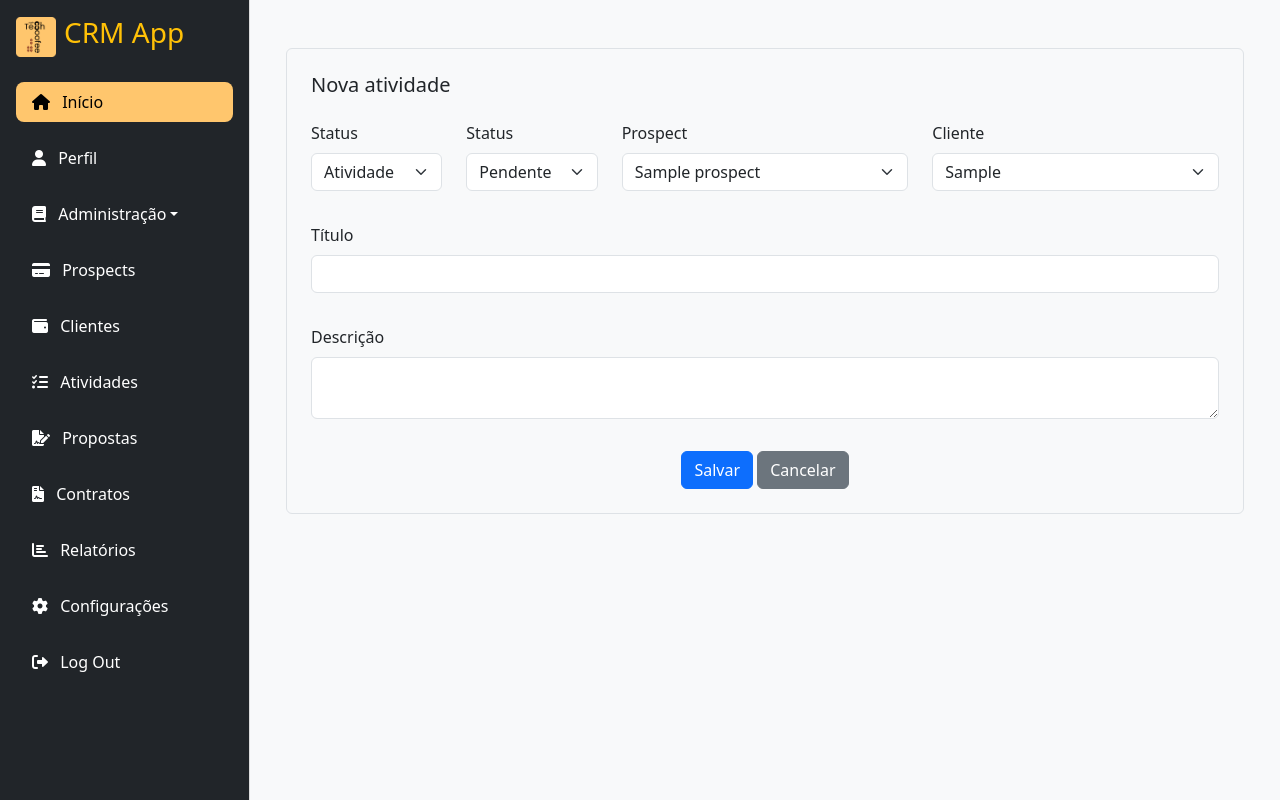
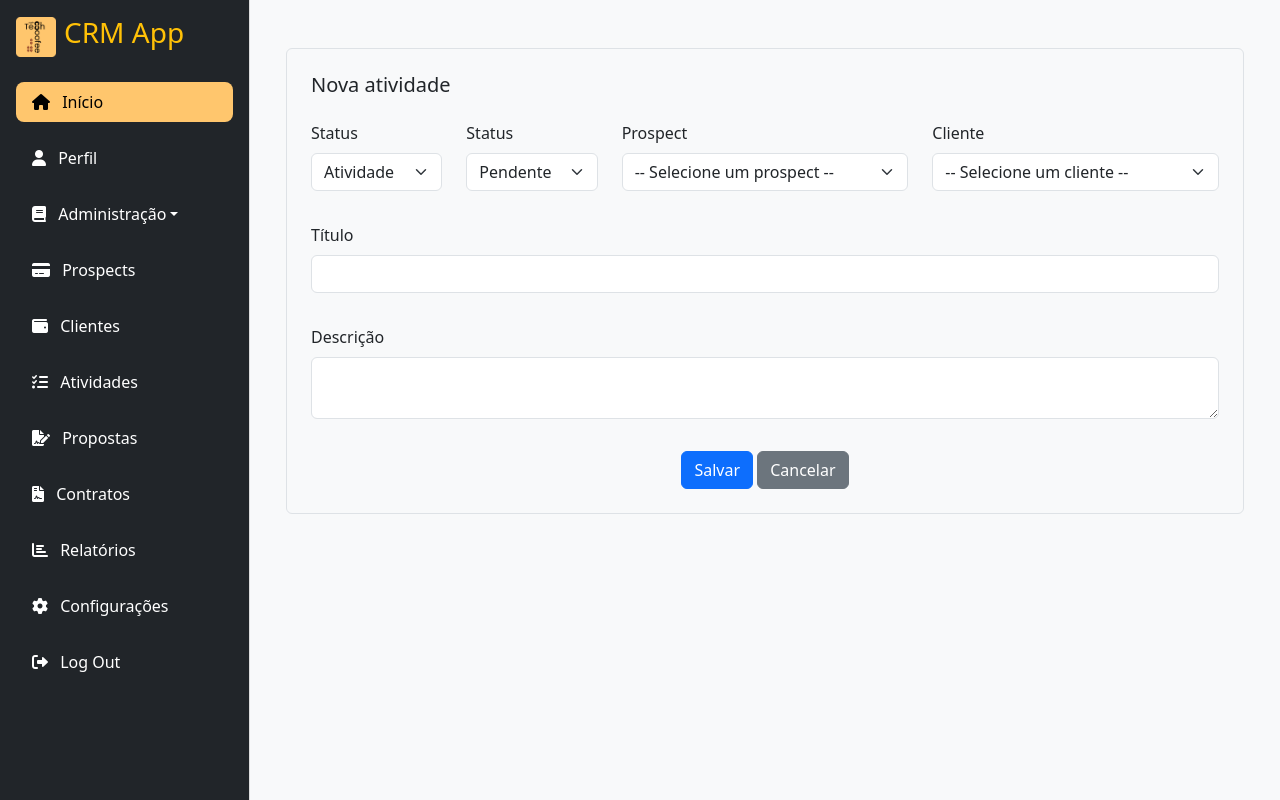
Before and after one commit to Matlima/crm_ultimate, a Flask app: page /activities/new in a window 1280 px wide. Run offline with Flask 3, Linux system fonts and the light colour scheme; the visitor is signed in with stand-in values (Sample User, id 1); tables that the repository leaves empty hold one stand-in row (values such as "Sample post"); some libraries are stand-ins or nearby versions.

Commit message:
Ajustando pagina para selecionar um vazio e adicionando validação para selecionar ou prospect ou cliente

```diff
--- a/templates/activities/add_activity.html
+++ b/templates/activities/add_activity.html
@@ -16,17 +16,23 @@
                 {{ form.status.label(class="form-label") }}
                 {{ form.status(class="form-select") }}
             </div>
+
+            <!-- Select de Prospect -->
             <div class="col-md-4 mb-3">
                 {{ form.prospect_id.label(class="form-label") }}
-                <select class="form-select" name="cliente_id">
+                <select class="form-select" name="prospect_id" id="prospect_select" onchange="toggleSelect('prospect')">
+                    <option value="">-- Selecione um prospect --</option>
                     {% for prospect in prospects %}
                         <option value="{{ prospect.id }}">{{ prospect.nome_completo }}</option>
                     {% endfor %}
                 </select>
             </div>
+
+            <!-- Select de Cliente -->
             <div class="col-md-4 mb-3">
                 {{ form.cliente_id.label(class="form-label") }}
-                <select class="form-select" name="cliente_id">
+                <select class="form-select" name="cliente_id" id="cliente_select" onchange="toggleSelect('cliente')">
+                    <option value="">-- Selecione um cliente --</option>
                     {% for cliente in clientes %}
                         <option value="{{ cliente.id }}">{{ cliente.razao_social }}</option>
                     {% endfor %}
@@ -57,4 +63,24 @@
     </fieldset>
 </form>
 
+<!-- JavaScript para habilitar/desabilitar selects -->
+<script>
+    function toggleSelect(selected) {
+        var prospectSelect = document.getElementById('prospect_select');
+        var clienteSelect = document.getElementById('cliente_select');
+
+        if (selected === 'prospect') {
+            clienteSelect.disabled = prospectSelect.value !== '';
+        } else if (selected === 'cliente') {
+            prospectSelect.disabled = clienteSelect.value !== '';
+        }
+
+        // Se ambos forem desmarcados, reabilite ambos os selects
+        if (prospectSelect.value === '' && clienteSelect.value === '') {
+            prospectSelect.disabled = false;
+            clienteSelect.disabled = false;
+        }
+    }
+</script>
+
 {% endblock %}
```
